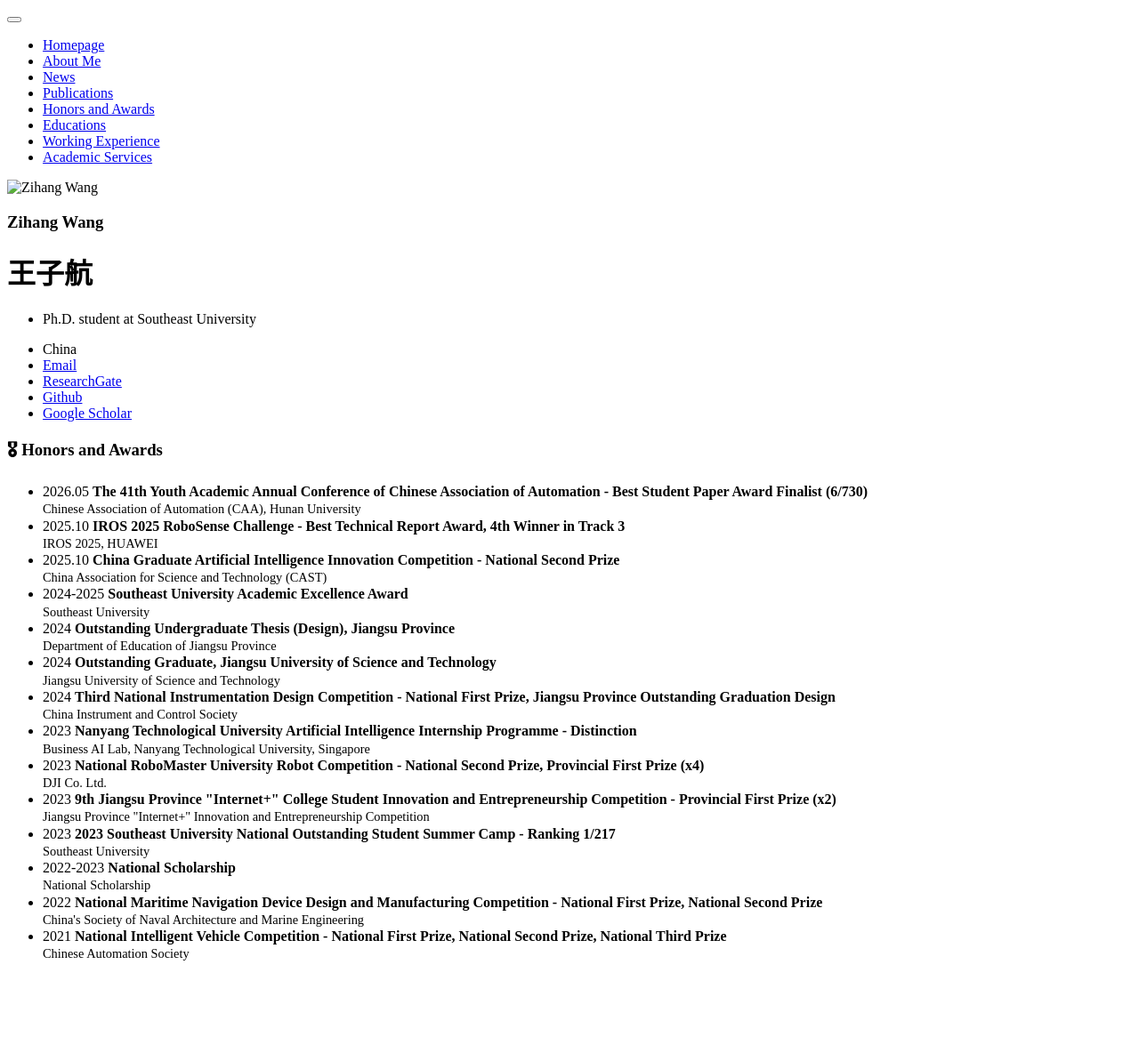
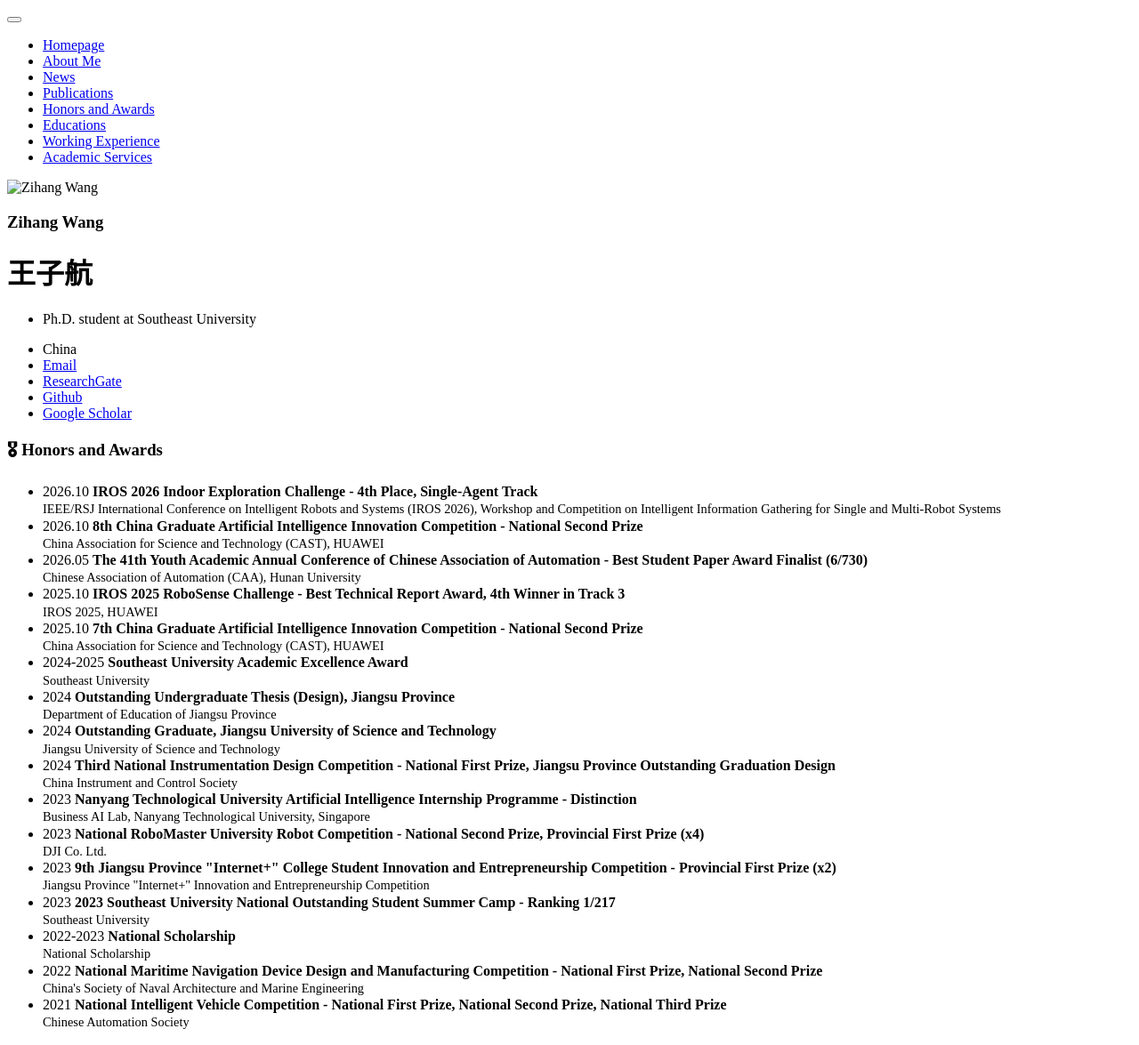
Before and after one commit to wangzihanggg/wangzihanggg.github.io, a Jekyll site: the page built from _pages/includes/honers.md, in a window 1280 px wide. Shown: the whole page at 89% size. Built offline with Jekyll 4.4.1, drawn with Linux system fonts in a browser that asks for light colours; our own code applies the rules of GitHub Pages for plain Markdown files; before the commit the page ends 1098 px from its top, so only the background shows below that.

Commit message:
Update honors and awards section
Added new honors and awards, including IROS 2026 and 8th China Graduate AI Competition.

```diff
--- a/_pages/includes/honers.md
+++ b/_pages/includes/honers.md
@@ -2,6 +2,17 @@
 <span id="honors-and-awards"></span>
 
 # 🎖 Honors and Awards
+- <p style="margin: 0; line-height: 1.2;">
+  2026.10 <strong>IROS 2026 Indoor Exploration Challenge - 4th Place, Single-Agent Track</strong><br>
+  <span style="font-size: 90%;">IEEE/RSJ International Conference on Intelligent Robots and Systems (IROS 2026), Workshop and Competition on Intelligent Information Gathering for Single and Multi-Robot Systems</span>
+  </p>
+
+- <p style="margin: 0; line-height: 1.2;">
+  2026.10 <strong>8th China Graduate Artificial Intelligence Innovation Competition - National Second Prize</strong><br>
+  <span style="font-size: 90%;">China Association for Science and Technology (CAST), HUAWEI</span>
+  </p>
+
+
 - <p style="margin: 0; line-height: 1.2;">
   2026.05 <strong>The 41th Youth Academic Annual Conference of Chinese Association of Automation - Best Student Paper Award Finalist (6/730)</strong><br>
   <span style="font-size: 90%;">Chinese Association of Automation (CAA), Hunan University</span>
@@ -13,8 +24,8 @@
   </p>
 
 - <p style="margin: 0; line-height: 1.2;">
-  2025.10 <strong>China Graduate Artificial Intelligence Innovation Competition - National Second Prize</strong><br>
-  <span style="font-size: 90%;">China Association for Science and Technology (CAST)</span>
+  2025.10 <strong>7th China Graduate Artificial Intelligence Innovation Competition - National Second Prize</strong><br>
+  <span style="font-size: 90%;">China Association for Science and Technology (CAST), HUAWEI</span>
   </p>
 
 - <p style="margin: 0; line-height: 1.2;">
```
